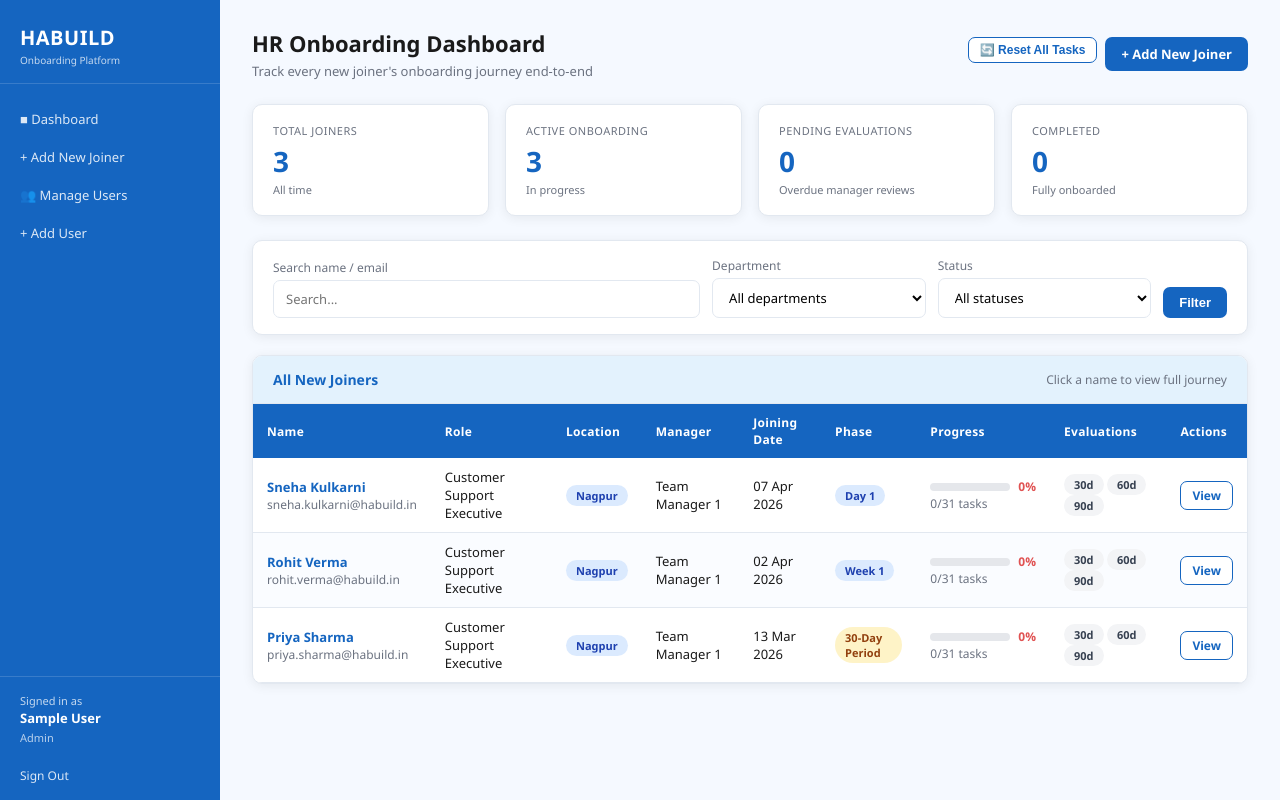
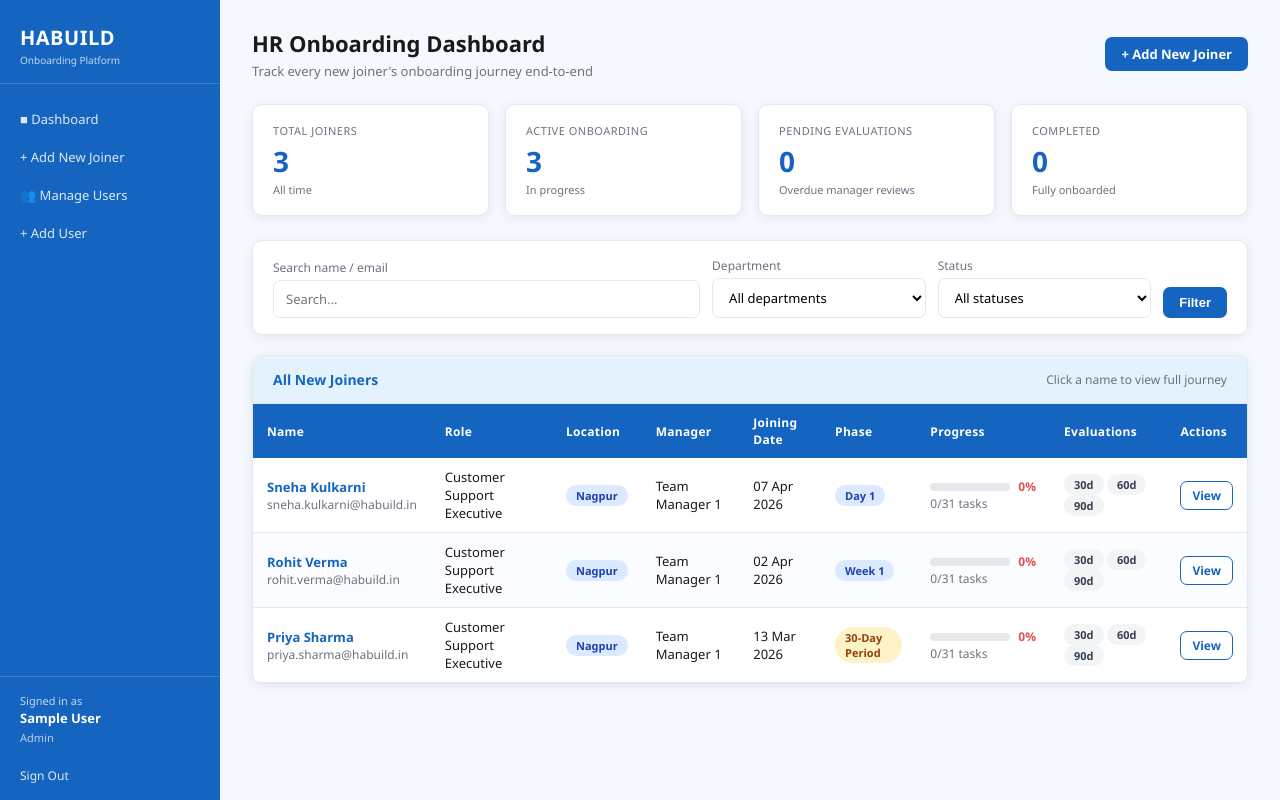
Before and after one commit to rumanizore-star/habuild-onboarding, a Flask app: page /dashboard in a window 1280 px wide. Run offline with Flask 3, Linux system fonts and the light colour scheme; the visitor is signed in with stand-in values (Sample User, id 1); data comes from the database, SQL or seed files in the repository; data that the repository does not hold is empty.

Commit message:
Remove Reset All Tasks button and route
Remove unused "Reset All Tasks" functionality:
- Removed button from admin dashboard
- Removed /admin/reset-tasks route
- Streamlined dashboard to only show "Add New Joiner" action

Co-Authored-By: Claude Haiku 4.5 <noreply@anthropic.com>

```diff
--- a/app.py
+++ b/app.py
@@ -656,20 +656,6 @@ def view_plan(joiner_id):
     can_edit = session.get('role') == 'admin' or session.get('user_id') == joiner.manager_id
     return render_template('onboarding_plan.html', joiner=joiner, plan=plan, stats=stats, can_edit=can_edit)
 
-@app.route('/admin/reset-tasks', methods=['POST'])
-@admin_required
-def reset_tasks():
-    try:
-        OnboardingTask.query.delete()
-        joiners = NewJoiner.query.all()
-        for joiner in joiners:
-            if joiner.joining_date:
-                create_default_tasks(joiner.id, joiner.joining_date)
-        flash(f'All tasks reset successfully! {len(joiners)} joiners updated.', 'success')
-    except Exception as e:
-        flash(f'Error resetting tasks: {str(e)}', 'error')
-    return redirect(url_for('dashboard'))
-
 # ── SEED DATA ───────────────────────────────────────────────
 
 def seed():
--- a/templates/admin_dashboard.html
+++ b/templates/admin_dashboard.html
@@ -7,9 +7,6 @@
     <p>Track every new joiner's onboarding journey end-to-end</p>
   </div>
   <div style="display:flex;gap:8px;">
-    <form method="POST" action="/admin/reset-tasks" style="display:inline;" onsubmit="return confirm('Are you sure you want to reset all onboarding tasks? This will regenerate tasks for all joiners.');">
-      <button type="submit" class="btn btn-outline btn-sm">🔄 Reset All Tasks</button>
-    </form>
     <a href="/add-joiner" class="btn btn-primary">&#43; Add New Joiner</a>
   </div>
 </div>
```
